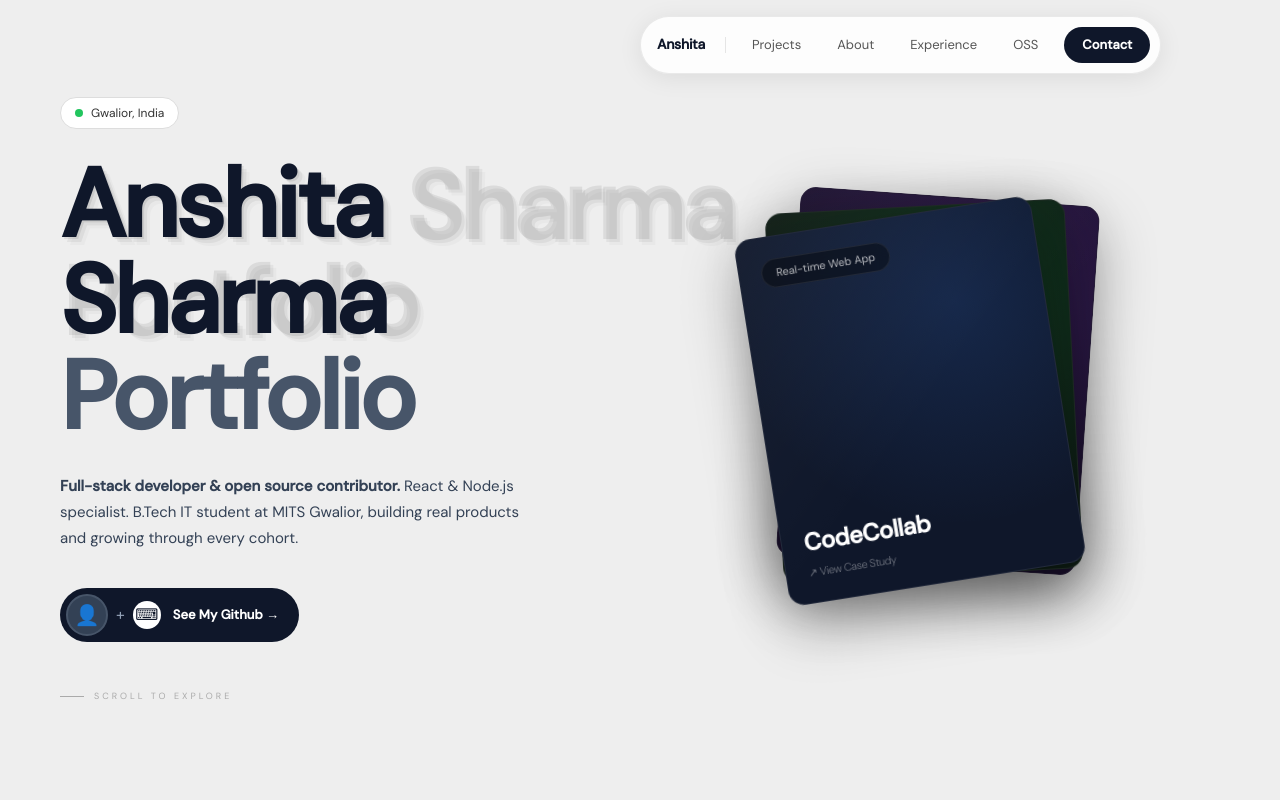
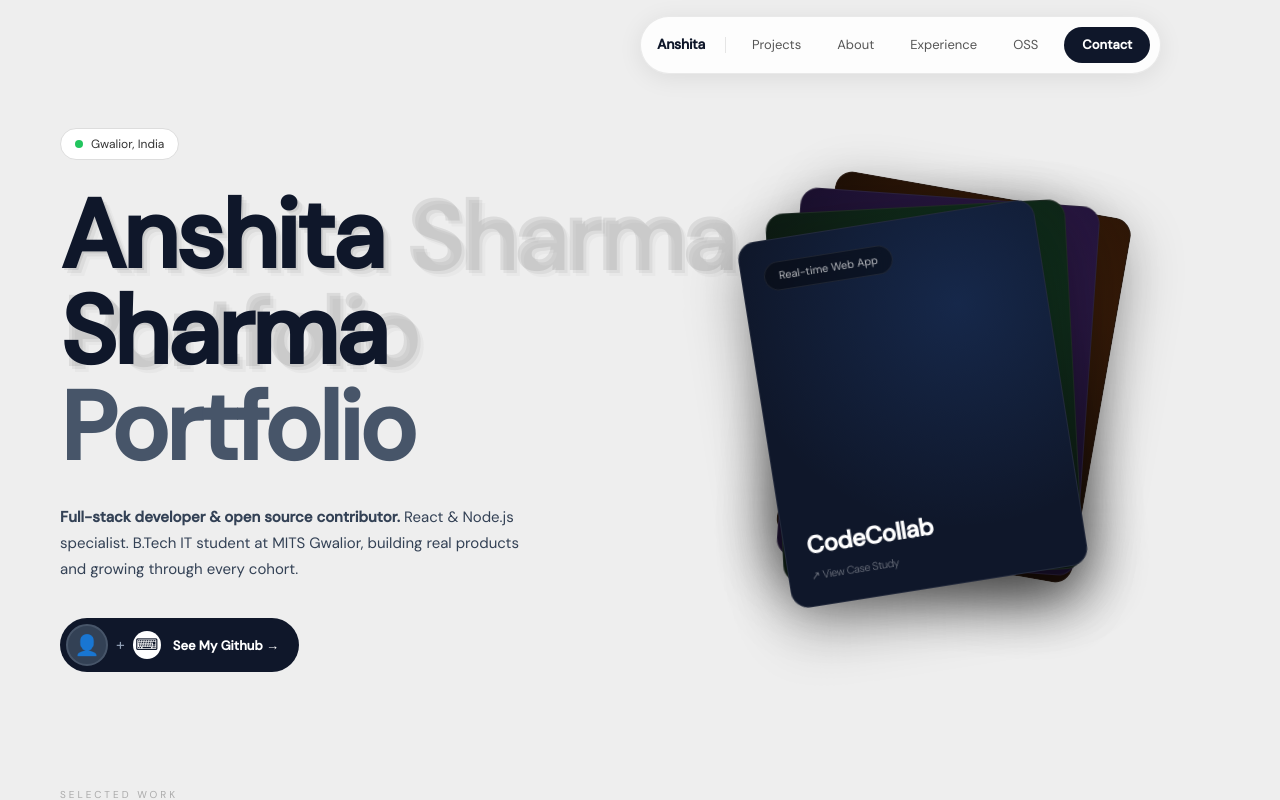
Before and after one commit to MaireadForge/Portfolio, a React (Vite) app: page / in a window 1280 px wide. Shown: the top 800 px of the page. Built offline with nearby package versions, Linux system fonts and the light colour scheme.

Commit message:
UI change

```diff
--- a/src/App.jsx
+++ b/src/App.jsx
@@ -1,7 +1,7 @@
 import { useEffect, useRef } from "react";
 import { gsap } from "gsap";
 import { ScrollTrigger } from "gsap/ScrollTrigger";
-import Cursor from "./components/Cursor";
+// CLEANED UP: Removed Cursor import completely
 import useLenis from "./hooks/useLenis";
 import Navbar from "./components/Navbar";
 import Hero from "./components/Hero";
@@ -9,111 +9,170 @@ import Projects from "./components/Projects";
 
 gsap.registerPlugin(ScrollTrigger);
 
+const PROJECT_CARDS = [
+  { id: 1, tag: "Real-time Web App", title: "CodeCollab", color: "#0f172a", accent: "#3b82f6" },
+  { id: 2, tag: "AI / ML Platform", title: "NarrativeX", color: "#0c1a12", accent: "#22c55e" },
+  { id: 3, tag: "Computer Vision", title: "ShopLens", color: "#1a0f2e", accent: "#a855f7" },
+  { id: 4, tag: "Internship Project", title: "CoGrow", color: "#1f0f05", accent: "#f97316" },
+];
+
 export default function App() {
   useLenis();
 
+  const containerRef = useRef(null);
   const cardRefs = useRef([]);
-  const deckRef = useRef(null);
-  const projectsSectionRef = useRef(null);
 
   useEffect(() => {
     const cards = cardRefs.current;
-    const slots = [0, 1, 2, 3].map((i) =>
-      document.getElementById(`grid-slot-${i}`)
-    );
+    const slots = [0, 1, 2, 3].map((i) => document.getElementById(`grid-slot-${i}`));
+    const deckAnchor = document.getElementById("deck-anchor");
 
-    if (!cards.length || !slots[0]) return;
+    if (!cards.length || !slots[0] || !deckAnchor || !containerRef.current) return;
 
-    const getRelativePos = (el) => {
-      const rect = el.getBoundingClientRect();
-      return {
-        x: rect.left + rect.width / 2,
-        y: rect.top + rect.height / 2 + window.scrollY,
-      };
-    };
-
-    ScrollTrigger.create({
-      trigger: projectsSectionRef.current,
-      start: "top 80%",
-      onEnter: () => {
-        slots.forEach((slot, i) => {
-          const card = cards[i];
-          if (!card || !slot) return;
-
-          const cardRect = card.getBoundingClientRect();
-          const slotRect = slot.getBoundingClientRect();
-
-          const dx = slotRect.left - cardRect.left;
-          const dy = slotRect.top + window.scrollY - (cardRect.top + window.scrollY);
-          const scaleX = slotRect.width / cardRect.width;
-          const scaleY = slotRect.height / cardRect.height;
-
-          gsap.to(card, {
-            x: `+=${dx}`,
-            y: `+=${dy}`,
-            rotate: 0,
-            scaleX,
-            scaleY,
-            duration: 0.9,
-            delay: i * 0.1,
-            ease: "power3.out",
-            borderRadius: 16,
-          });
-        });
-      },
-      onLeaveBack: () => {
-        const startRotations = [-9, -3, 4, 10];
-        const startOffsets = [
-          { x: -20, y: 16 },
-          { x: -6,  y: 6  },
-          { x: 8,   y: -4 },
-          { x: 22,  y: -12},
-        ];
-
-        cards.forEach((card, i) => {
-          gsap.to(card, {
-            x: startOffsets[i].x,
-            y: startOffsets[i].y,
-            rotate: startRotations[i],
-            scaleX: 1,
-            scaleY: 1,
-            duration: 0.7,
-            ease: "power2.inOut",
-          });
-        });
+    // Build the scrubbing timeline linked to the scroll position
+    const tl = gsap.timeline({
+      scrollTrigger: {
+        trigger: containerRef.current,
+        start: "top top",
+        end: "+=150%", // Gives the user comfortable scrolling room to watch them split up
+        pin: true,
+        scrub: 1,
+        invalidateOnRefresh: true,
       },
     });
 
-    return () => ScrollTrigger.getAll().forEach((t) => t.kill());
+    cards.forEach((card, i) => {
+      const slot = slots[i];
+      if (!card || !slot) return;
+
+      tl.to(
+        card,
+        {
+          x: () => {
+            const cardRect = card.getBoundingClientRect();
+            const slotRect = slot.getBoundingClientRect();
+            return `+=${slotRect.left - cardRect.left}`;
+          },
+          y: () => {
+            const cardRect = card.getBoundingClientRect();
+            const slotRect = slot.getBoundingClientRect();
+            return `+=${slotRect.top - cardRect.top}`;
+          },
+          scaleX: () => slot.getBoundingClientRect().width / 300, // Normalized base width
+          scaleY: () => slot.getBoundingClientRect().height / 370, // Normalized base height
+          rotation: 0,
+          transformOrigin: "center center",
+          ease: "power1.inOut",
+        },
+        i * 0.05 // Sleek sequential fly-out stagger
+      );
+    });
+
+    return () => {
+      tl.kill();
+      ScrollTrigger.getAll().forEach((t) => t.kill());
+    };
   }, []);
 
   return (
     <>
-      <Cursor />
+      {/* CLEANED UP: Cursor tag is completely gone now */}
       <Navbar />
-      <div style={{ paddingTop: "0px" }}>
-        <Hero cardRefs={cardRefs} deckRef={deckRef} />
-        <Projects projectsSectionRef={projectsSectionRef} />
 
-        <div style={{
-          height: "60vh",
-          background: "#eeeeee",
-          display: "flex",
-          alignItems: "center",
-          justifyContent: "center",
-          borderTop: "1px solid #e5e5e5",
-        }}>
-          <p style={{
-            color: "#ccc",
-            fontFamily: "'DM Sans', sans-serif",
-            letterSpacing: "3px",
-            fontSize: 11,
-            textTransform: "uppercase",
-          }}>
-            About · Experience · OSS · Contact coming next...
-          </p>
+      {/* Pinned Scroll Container */}
+      <div ref={containerRef} style={{ position: "relative", width: "100%" }}>
+        <Hero />
+        <Projects />
+
+        {/* FLOATING MASTER CARDS LAYER */}
+        {/* This sits absolutely on top, positioning the deck anchor context right in the Hero column */}
+        <div
+          style={{
+            position: "absolute",
+            top: 0,
+            left: 0,
+            width: "100%",
+            height: "100vh",
+            pointerEvents: "none", // Allows clicking through to buttons underneath
+            display: "grid",
+            gridTemplateColumns: "1fr 1fr",
+            alignItems: "center",
+            padding: "0 60px",
+            gap: 40,
+            zIndex: 5,
+          }}
+        >
+          {/* Left space filler to match layout columns */}
+          <div />
+
+          {/* Right deck zone where the cards start stacked */}
+          <div style={{ display: "flex", justifyContent: "center", alignItems: "center", height: "100%" }}>
+            <div id="deck-anchor" style={{ position: "relative", width: 320, height: 400, pointerEvents: "auto" }}>
+              {PROJECT_CARDS.map((card, i) => {
+                const startRotations = [-9, -3, 4, 10];
+                const startOffsets = [
+                  { x: -20, y: 16 },
+                  { x: -6, y: 6 },
+                  { x: 8, y: -4 },
+                  { x: 22, y: -12 },
+                ];
+
+                return (
+                  <div
+                    key={card.id}
+                    ref={(el) => (cardRefs.current[i] = el)}
+                    style={{
+                      position: "absolute",
+                      width: 300,
+                      height: 370,
+                      borderRadius: 18,
+                      background: card.color,
+                      border: "1px solid rgba(255,255,255,0.08)",
+                      boxShadow: "0 20px 60px rgba(0,0,0,0.3)",
+                      overflow: "hidden",
+                      display: "flex",
+                      flexDirection: "column",
+                      justifyContent: "space-between",
+                      padding: 22,
+                      zIndex: 4 - i,
+                      transform: `rotate(${startRotations[i]}deg) translate(${startOffsets[i].x}px, ${startOffsets[i].y}px)`,
+                    }}
+                  >
+                    {/* Background Glow */}
+                    <div style={{
+                      position: "absolute", inset: 0,
+                      background: `radial-gradient(circle at 70% 25%, ${card.accent}28 0%, transparent 65%)`,
+                      pointerEvents: "none",
+                    }} />
+
+                    {/* Tag */}
+                    <div style={{
+                      display: "inline-flex", background: "rgba(0,0,0,0.4)",
+                      backdropFilter: "blur(8px)", borderRadius: 999, padding: "5px 14px",
+                      width: "fit-content", border: "1px solid rgba(255,255,255,0.08)",
+                    }}>
+                      <span style={{ fontSize: 11, color: "rgba(255,255,255,0.7)", fontFamily: "'DM Sans', sans-serif" }}>
+                        {card.tag}
+                      </span>
+                    </div>
+
+                    {/* Title */}
+                    <div style={{ fontSize: 24, fontWeight: 800, color: "#fff", fontFamily: "'DM Sans', sans-serif", letterSpacing: "-0.5px" }}>
+                      {card.title}
+                      <div style={{ fontSize: 11, fontWeight: 300, color: "rgba(255,255,255,0.4)", marginTop: 4 }}>
+                        ↗ View Case Study
+                      </div>
+                    </div>
+                  </div>
+                );
+              })}
+            </div>
+          </div>
         </div>
       </div>
+
+      {/* Spacer zone so the site can keep scrolling past the animation hook */}
+      <div style={{ height: "100vh", background: "#eeeeee" }} />
     </>
   );
 }
--- a/src/components/Hero.jsx
+++ b/src/components/Hero.jsx
@@ -1,22 +1,10 @@
-import { useEffect, useRef } from "react";
 import { motion } from "framer-motion";
-import { gsap } from "gsap";
-import { ScrollTrigger } from "gsap/ScrollTrigger";
 
-gsap.registerPlugin(ScrollTrigger);
-
-const PROJECT_CARDS = [
-  { id: 1, tag: "Real-time Web App", title: "CodeCollab", color: "#0f172a", accent: "#3b82f6" },
-  { id: 2, tag: "AI / ML Platform", title: "NarrativeX", color: "#0c1a12", accent: "#22c55e" },
-  { id: 3, tag: "Computer Vision", title: "ShopLens", color: "#1a0f2e", accent: "#a855f7" },
-  { id: 4, tag: "Internship Project", title: "CoGrow", color: "#1f0f05", accent: "#f97316" },
-];
-
-export default function Hero({ cardRefs, deckRef }) {
+export default function Hero() {
   return (
     <section
       style={{
-        minHeight: "100vh",
+        height: "100vh",
         background: "#eeeeee",
         display: "grid",
         gridTemplateColumns: "1fr 1fr",
@@ -24,12 +12,11 @@ export default function Hero({ cardRefs, deckRef }) {
         padding: "0 60px",
         gap: 40,
         position: "relative",
-        overflow: "hidden",
+        cursor: "default", // Ensures the regular system arrow remains default here
       }}
     >
-      {/* LEFT */}
+      {/* LEFT CONTENT AREA */}
       <div>
-        {/* Location pill */}
         <motion.div
           initial={{ opacity: 0, y: 10 }}
           animate={{ opacity: 1, y: 0 }}
@@ -45,20 +32,12 @@ export default function Hero({ cardRefs, deckRef }) {
             marginBottom: 28,
           }}
         >
-          <div style={{
-            width: 8, height: 8,
-            borderRadius: "50%",
-            background: "#22c55e",
-          }} />
-          <span style={{
-            fontSize: 12, color: "#333",
-            fontFamily: "'DM Sans', sans-serif",
-          }}>
+          <div style={{ width: 8, height: 8, borderRadius: "50%", background: "#22c55e" }} />
+          <span style={{ fontSize: 12, color: "#333", fontFamily: "'DM Sans', sans-serif" }}>
             Gwalior, India
           </span>
         </motion.div>
 
-        {/* Big name with 3D depth */}
         <motion.div
           initial={{ opacity: 0, y: 30 }}
           animate={{ opacity: 1, y: 0 }}
@@ -70,7 +49,9 @@ export default function Hero({ cardRefs, deckRef }) {
               { top: 5, left: 5, opacity: 0.05 },
               { top: 2, left: 2, opacity: 0.08 },
             ].map((s, i) => (
-              <div key={i} style={{
+              <div
+                key={i}
+                style={{
                   position: "absolute",
                   top: s.top, left: s.left,
                   fontFamily: "'DM Sans', sans-serif",
@@ -82,7 +63,8 @@ export default function Hero({ cardRefs, deckRef }) {
                   userSelect: "none",
                   pointerEvents: "none",
                   whiteSpace: "nowrap",
-              }}>
+                }}
+              >
                 Anshita Sharma<br />
                 <span style={{ color: `rgba(80,80,80,${s.opacity * 1.5})` }}>Portfolio</span>
               </div>
@@ -102,24 +84,24 @@ export default function Hero({ cardRefs, deckRef }) {
           </div>
         </motion.div>
 
-        {/* Description */}
         <motion.p
           initial={{ opacity: 0, y: 16 }}
           animate={{ opacity: 1, y: 0 }}
           transition={{ duration: 0.7, delay: 0.5 }}
           style={{
             fontFamily: "'DM Sans', sans-serif",
-            fontSize: 15, fontWeight: 400,
+            fontSize: 15,
+            fontWeight: 400,
             color: "#334155",
-            marginTop: 28, maxWidth: 480, lineHeight: 1.75,
+            marginTop: 28,
+            maxWidth: 480,
+            lineHeight: 1.75,
+            cursor: "text", // Allows clean native text highlight selector on copy
           }}
         >
-          <strong>Full-stack developer & open source contributor.</strong>{" "}
-          React & Node.js specialist. B.Tech IT student at MITS Gwalior,
-          building real products and growing through every cohort.
+          <strong>Full-stack developer & open source contributor.</strong> React & Node.js specialist. B.Tech IT student at MITS Gwalior, building real products and growing through every cohort.
         </motion.p>
 
-        {/* Github CTA */}
         <motion.a
           href="https://github.com/"
           initial={{ opacity: 0, y: 16 }}
@@ -129,159 +111,32 @@ export default function Hero({ cardRefs, deckRef }) {
           style={{
             display: "inline-flex",
             alignItems: "center",
-            gap: 0,
             marginTop: 36,
             background: "#0f172a",
             borderRadius: 999,
             padding: "6px 20px 6px 6px",
-            cursor: "none",
             textDecoration: "none",
+            cursor: "pointer", // Restores standard interactive pointing-hand cursor on hover
           }}
         >
           <div style={{
             width: 42, height: 42, borderRadius: "50%",
-            background: "#334155",
-            border: "2px solid #475569",
-            display: "flex", alignItems: "center",
-            justifyContent: "center", fontSize: 20,
-            overflow: "hidden", flexShrink: 0,
-          }}>
-            👤
-          </div>
+            background: "#334155", border: "2px solid #475569",
+            display: "flex", alignItems: "center", justifyContent: "center", fontSize: 20,
+          }}>👤</div>
           <span style={{ color: "#94a3b8", fontSize: 16, margin: "0 8px" }}>+</span>
           <div style={{
             width: 28, height: 28, borderRadius: "50%",
-            background: "#fff", display: "flex",
-            alignItems: "center", justifyContent: "center",
-            fontSize: 16, marginRight: 12,
-          }}>
-            ⌨
-          </div>
-          <span style={{
-            fontFamily: "'DM Sans', sans-serif",
-            fontSize: 13, fontWeight: 600, color: "#fff",
-          }}>
+            background: "#fff", display: "flex", alignItems: "center", justifyContent: "center", fontSize: 16, marginRight: 12,
+          }}>⌨</div>
+          <span style={{ fontFamily: "'DM Sans', sans-serif", fontSize: 13, fontWeight: 600, color: "#fff" }}>
             See My Github →
           </span>
         </motion.a>
-
-        {/* Scroll hint */}
-        <motion.div
-          initial={{ opacity: 0 }}
-          animate={{ opacity: 1 }}
-          transition={{ duration: 1, delay: 1.2 }}
-          style={{
-            display: "flex", alignItems: "center",
-            gap: 10, marginTop: 48,
-          }}
-        >
-          <div style={{ width: 24, height: "1px", background: "#aaa" }} />
-          <span style={{
-            fontSize: 9, letterSpacing: "3px",
-            textTransform: "uppercase", color: "#aaa",
-            fontFamily: "'DM Sans', sans-serif",
-          }}>
-            Scroll to explore
-          </span>
-        </motion.div>
       </div>
 
-      {/* RIGHT — stacked deck, controlled by GSAP from App */}
-      <div
-        ref={deckRef}
-        style={{
-          position: "relative",
-          height: "100%",
-          display: "flex",
-          alignItems: "center",
-          justifyContent: "center",
-        }}
-      >
-        <div style={{ position: "relative", width: 320, height: 400 }}>
-          {PROJECT_CARDS.map((card, i) => {
-            const startRotations = [-9, -3, 4, 10];
-            const startOffsets = [
-              { x: -20, y: 16 },
-              { x: -6,  y: 6  },
-              { x: 8,   y: -4 },
-              { x: 22,  y: -12},
-            ];
-
-            return (
-              <div
-                key={card.id}
-                ref={(el) => (cardRefs.current[i] = el)}
-                data-index={i}
-                style={{
-                  position: "absolute",
-                  width: 300,
-                  height: 370,
-                  borderRadius: 18,
-                  background: card.color,
-                  border: "1px solid rgba(255,255,255,0.08)",
-                  boxShadow: "0 20px 60px rgba(0,0,0,0.3)",
-                  overflow: "hidden",
-                  display: "flex",
-                  flexDirection: "column",
-                  justifyContent: "space-between",
-                  padding: 22,
-                  zIndex: 4 - i,
-                  transform: `rotate(${startRotations[i]}deg) translate(${startOffsets[i].x}px, ${startOffsets[i].y}px)`,
-                }}
-              >
-                {/* Accent glow */}
-                <div style={{
-                  position: "absolute", inset: 0,
-                  background: `radial-gradient(circle at 70% 25%, ${card.accent}28 0%, transparent 65%)`,
-                  pointerEvents: "none",
-                }} />
-                <div style={{
-                  position: "absolute", inset: 0,
-                  background: "linear-gradient(135deg, rgba(255,255,255,0.04) 0%, transparent 55%)",
-                  pointerEvents: "none",
-                }} />
-
-                {/* Tag */}
-                <div style={{
-                  display: "inline-flex",
-                  background: "rgba(0,0,0,0.4)",
-                  backdropFilter: "blur(8px)",
-                  borderRadius: 999,
-                  padding: "5px 14px",
-                  width: "fit-content",
-                  border: "1px solid rgba(255,255,255,0.08)",
-                }}>
-                  <span style={{
-                    fontSize: 11,
-                    color: "rgba(255,255,255,0.7)",
-                    fontFamily: "'DM Sans', sans-serif",
-                  }}>
-                    {card.tag}
-                  </span>
-                </div>
-
-                {/* Title */}
-                <div style={{
-                  fontSize: 24, fontWeight: 800,
-                  color: "#fff",
-                  fontFamily: "'DM Sans', sans-serif",
-                  letterSpacing: "-0.5px",
-                }}>
-                  {card.title}
-                  <div style={{
-                    fontSize: 11, fontWeight: 300,
-                    color: "rgba(255,255,255,0.4)",
-                    marginTop: 4,
-                    fontFamily: "'DM Sans', sans-serif",
-                  }}>
-                    ↗ View Case Study
-                  </div>
-                </div>
-              </div>
-            );
-          })}
-        </div>
-      </div>
+      {/* RIGHT COLUMN (Kept clean so global cards align safely behind layout columns) */}
+      <div style={{ height: "100%" }} />
     </section>
   );
 }
--- a/src/index.css
+++ b/src/index.css
@@ -4,7 +4,7 @@
   margin: 0;
   padding: 0;
   box-sizing: border-box;
-  cursor: none !important;
+
 }
 
 body {
```
Also changed, not shown: src/components/Cursor.jsx (+58 -25 lines), src/components/Projects.jsx (+28 -21 lines). Lines whose indentation alone changed are shown as unchanged.
